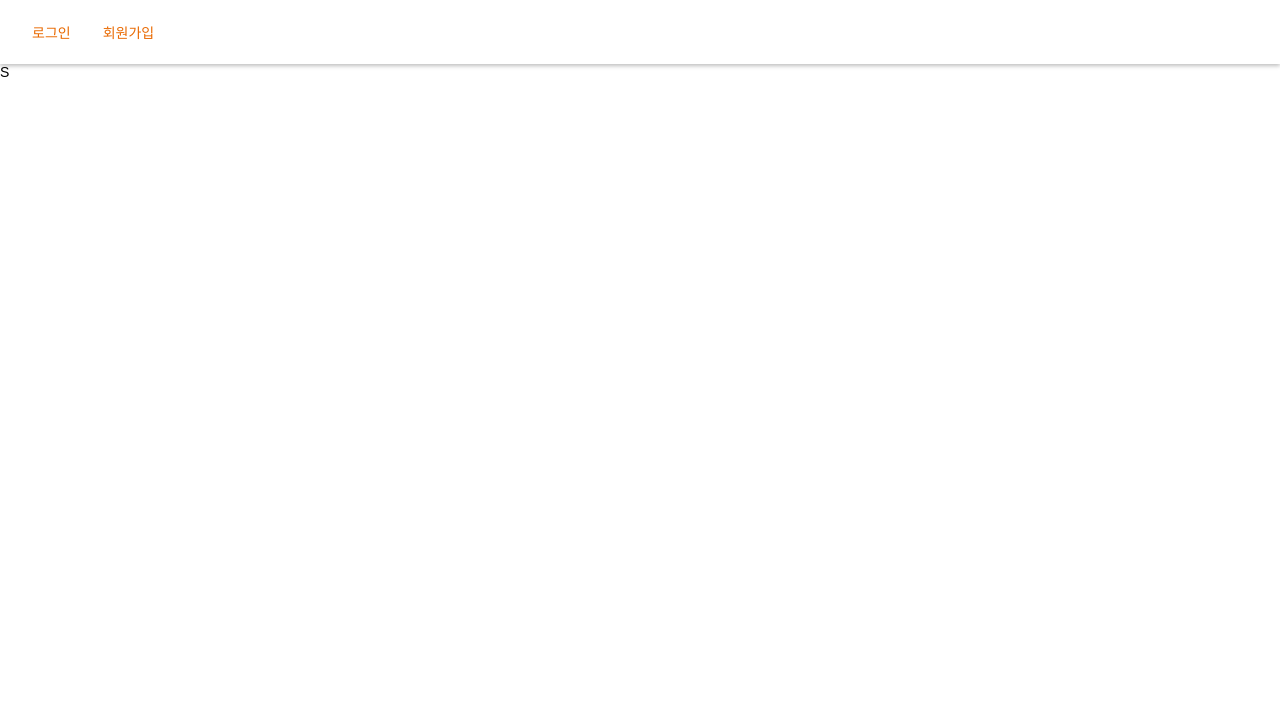
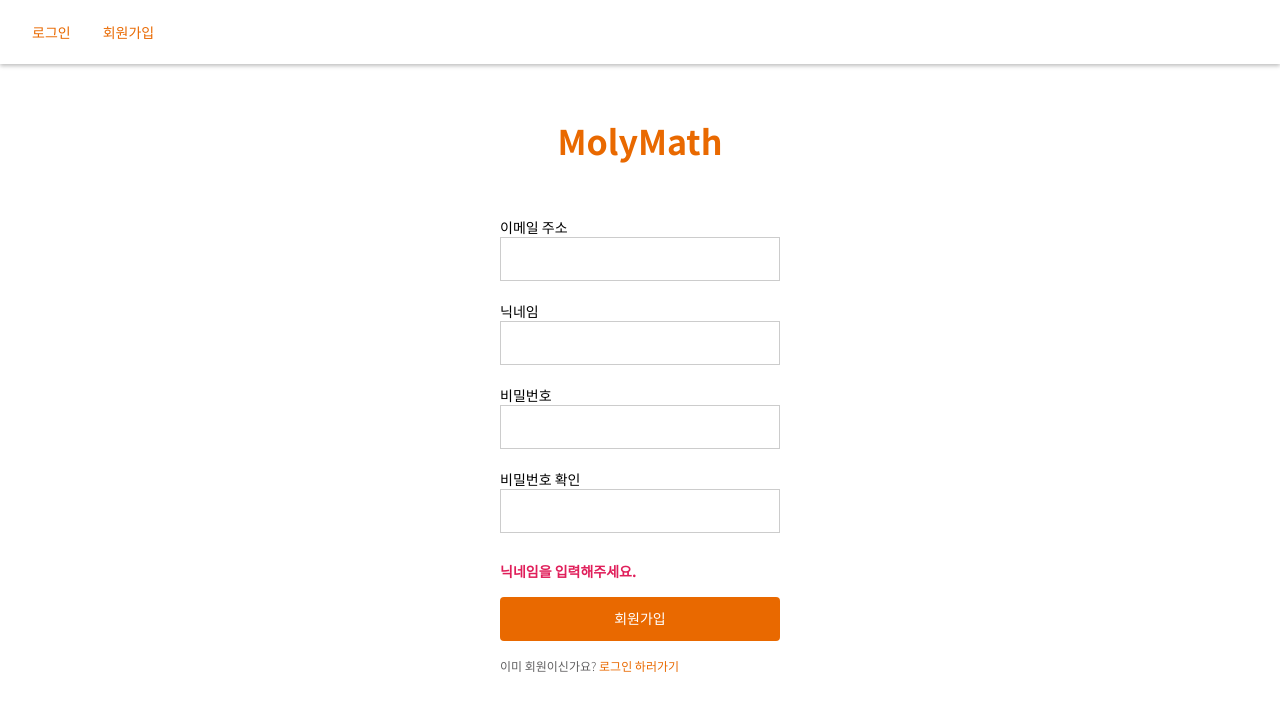
Before and after one commit to wdudtlrw78/devlog, a Next.js app in the folder prepare/front/: page /signup in a window 1280 px wide. Shown: the top 710 px of the page. Built offline with nearby package versions, Linux system fonts and the light colour scheme.

Commit message:
Add: signup-page

```diff
--- a/prepare/front/pages/_app.jsx
+++ b/prepare/front/pages/_app.jsx
@@ -15,7 +15,7 @@
       body {
         padding: 0;
         margin: 0;
-        font-family: Noto Sans KR, sans-serif;
+        font-family: Noto Sans KR;
         font-weigth: 400;
         font-size: 14px;
         overflow: auto;
--- /dev/null
+++ b/prepare/front/pages/_document.jsx
@@ -0,0 +1,28 @@
+import React from 'react';
+import Document, { Html, Head, Main, NextScript } from 'next/document';
+
+class MyDocument extends Document {
+  static async getInitialProps(ctx) {
+    const initialProps = await Document.getInitialProps(ctx);
+    return { ...initialProps };
+  }
+
+  render() {
+    return (
+      <Html>
+        <Head>
+          <link
+            href="https://fonts.googleapis.com/css2?family=Noto+Sans+KR:wght@100;300;400;500;700;900&display=swap"
+            rel="stylesheet"
+          />
+        </Head>
+        <body>
+          <Main />
+          <NextScript />
+        </body>
+      </Html>
+    );
+  }
+}
+
+export default MyDocument;
--- a/prepare/front/pages/signup.jsx
+++ b/prepare/front/pages/signup.jsx
@@ -1,12 +1,15 @@
-import React from 'react';
+import React, { useCallback, useState } from 'react';
 import styled from '@emotion/styled';
+import Link from 'next/link';
 import AppLayout from '../components/AppLayout';
+import useInput from '../hooks/useInput';
 
 export const Header = styled.header`
   width: 280px;
   color: #e96900;
   font-size: 34px;
   font-weight: 700;
+  font-family: Noto Sans KR;
   text-align: center;
   margin: 52px auto;
 `;
@@ -55,8 +58,19 @@
   cursor: pointer;
 
   &:hover {
-    background-color: rgba(0, 0, 0, 0.2);
+    background-color: #d15f02;
   }
+`;
+
+export const Error = styled.div`
+  color: #e01e5a;
+  margin: 8px 0 16px;
+  font-weight: bold;
+`;
+
+export const Success = styled.div`
+  color: #2eb67d;
+  font-weight: bold;
 `;
 
 export const LinkContainer = styled.p`
@@ -75,7 +89,93 @@
 `;
 
 function SignUp() {
-  return <AppLayout>S</AppLayout>;
+  const [email, onChangeEmail] = useInput('');
+  const [nickname, onChangeNickname] = useInput('');
+  const [password, , setPassword] = useInput('');
+  const [passwordCheck, , setPasswordCheck] = useInput('');
+  const [mismatchError, setMismatchError] = useState(false);
+  const [signUpError, setSignUpError] = useState('');
+  const [singUpSuccess, setSignUpSuccess] = useState(false);
+
+  const onChangePassword = useCallback(
+    (e) => {
+      setPassword(e.target.value);
+      setMismatchError(e.target.value !== passwordCheck);
+    },
+    [passwordCheck],
+  );
+
+  const onChangepasswordCheck = useCallback(
+    (e) => {
+      setPasswordCheck(e.target.value);
+      setMismatchError(e.target.value !== password);
+    },
+    [password],
+  );
+
+  const onSubmit = useCallback(
+    (e) => {
+      e.preventDefault();
+      console.log(email, nickname, password, passwordCheck);
+
+      if (!mismatchError && nickname) {
+        console.log('서버로 회원가입하기');
+
+        setSignUpError('');
+        setSignUpSuccess(false);
+      }
+    },
+    [email, nickname, password, passwordCheck, mismatchError],
+  );
+
+  return (
+    <AppLayout>
+      <div id="container">
+        <Header>MolyMath</Header>
+        <Form onSubmit={onSubmit}>
+          <Label id="email-label">
+            <span>이메일 주소</span>
+            <Input type="email" id="email" name="email" value={email} onChange={onChangeEmail} />
+          </Label>
+          <Label id="nickname-label">
+            <span>닉네임</span>
+            <div>
+              <Input type="text" id="nickname" name="nickname" value={nickname} onChange={onChangeNickname} />
+            </div>
+          </Label>
+          <Label id="password-label">
+            <span>비밀번호</span>
+            <div>
+              <Input type="password" id="password" name="password" value={password} onChange={onChangePassword} />
+            </div>
+          </Label>
+          <Label id="password-check-label">
+            <span>비밀번호 확인</span>
+            <div>
+              <Input
+                type="password"
+                id="password-check"
+                name="password-check"
+                value={passwordCheck}
+                onChange={onChangepasswordCheck}
+              />
+            </div>
+          </Label>
+          {mismatchError && <Error>비밀번호가 일치하지 않습니다!</Error>}
+          {!nickname && <Error>닉네임을 입력해주세요.</Error>}
+          {signUpError && <Error>{signUpError}</Error>}
+          {singUpSuccess && <Success>회원가입되었습니다! 로그인해주세요.</Success>}
+          <Button type="submit">회원가입</Button>
+        </Form>
+        <LinkContainer>
+          이미 회원이신가요?&nbsp;
+          <Link href="/login">
+            <a>로그인 하러가기</a>
+          </Link>
+        </LinkContainer>
+      </div>
+    </AppLayout>
+  );
 }
 
 export default SignUp;
```
